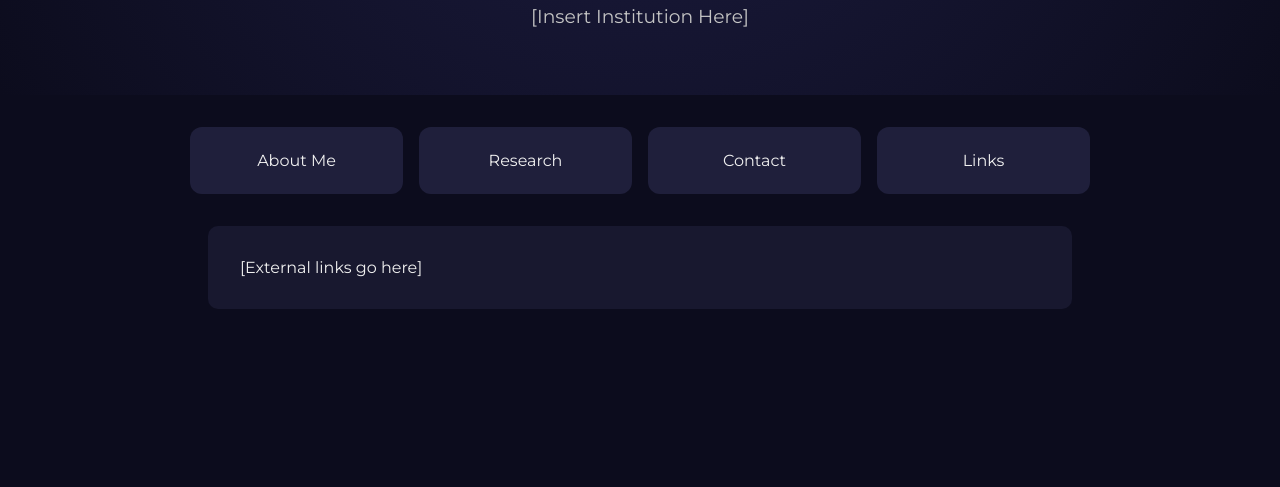
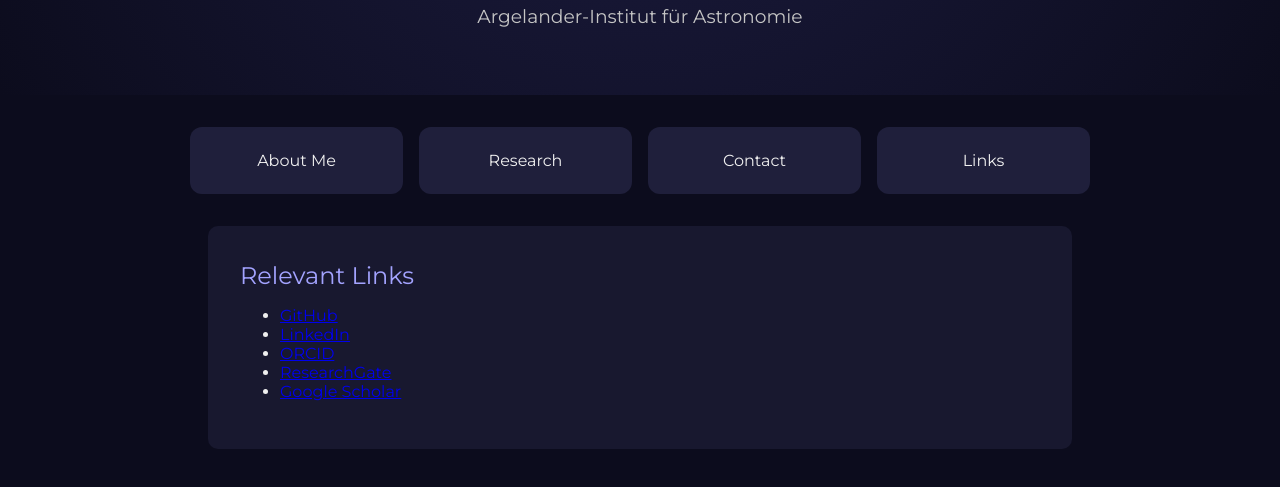
Before and after one commit to Zeinbazzi/Zeinbazzi.github.io, a plain HTML site: page index.html in a window 1280 px wide. Both pictures are taken after a click on the element "Links". Shown: the part 313-800 px from the top of the page. Drawn offline with Linux system fonts and the light colour scheme.

Commit message:
Update index.html

```diff
--- a/index.html
+++ b/index.html
@@ -13,7 +13,7 @@
     <img src="assets/zein-photo.jpeg" alt="Zein Bazzi" class="profile-photo">
     <h1>Zein Bazzi</h1>
     <h2>PhD Student in Astronomy</h2>
-    <h3>[Insert Institution Here]</h3>
+    <h3>Argelander-Institut für Astronomie</h3>
   </header>
 
   <main class="info-boxes">
@@ -26,8 +26,16 @@
   <section id="about" class="info-section">[About Me content goes here]</section>
   <section id="research" class="info-section">[Research description goes here]</section>
   <section id="contact" class="info-section">[Contact info goes here]</section>
-  <section id="links" class="info-section">[External links go here]</section>
-
+  <section id="links" class="info-section">
+  <h2>Relevant Links</h2>
+  <ul>
+    <li><a href="https://github.com/Zeinbazzi" target="_blank">GitHub</a></li>
+    <li><a href="https://linkedin.com/in/zeinbazzi" target="_blank">LinkedIn</a></li>
+    <li><a href="https://orcid.org/0009-0001-1221-0975" target="_blank">ORCID</a></li>
+    <li><a href="https://www.researchgate.net/profile/Zein-Bazzi-2" target="_blank">ResearchGate</a></li>
+    <li><a href="https://scholar.google.com/citations?hl=de&user=x4cDN8AAAAAJ" target="_blank">Google Scholar</a></li>
+  </ul>
+</section>
   <script>
     function showSection(id) {
       const sections = document.querySelectorAll('.info-section');
```
